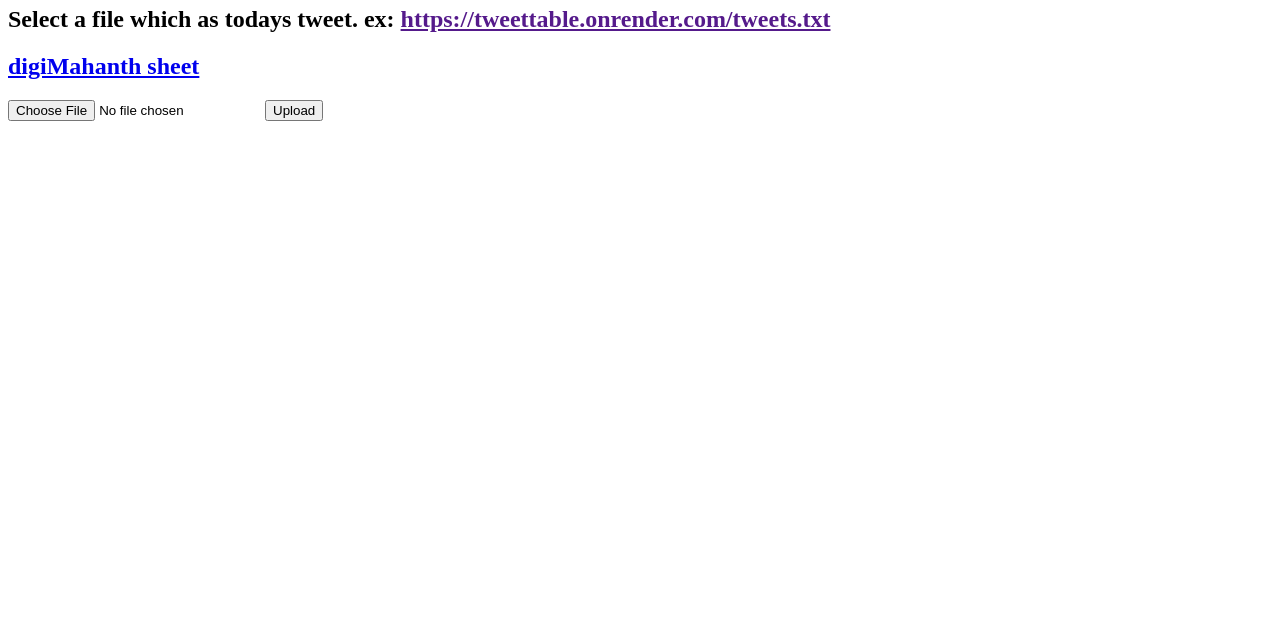
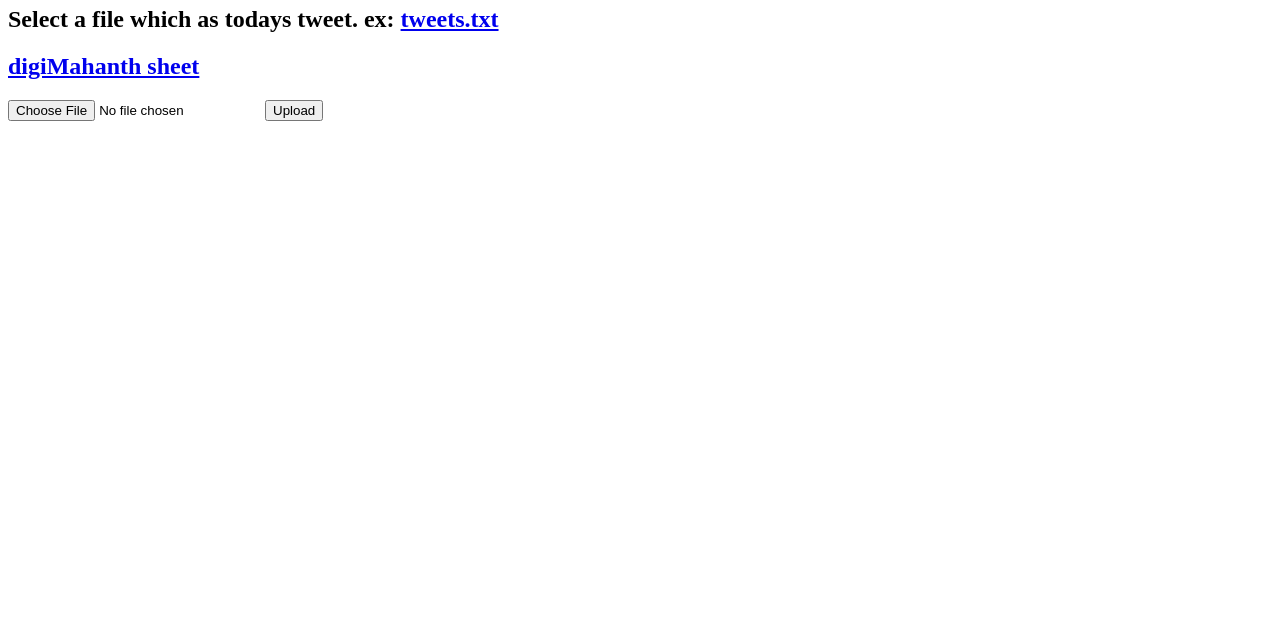
Before and after one commit to aaanandan/tweetTable, a website: page public/index.html in a window 1280 px wide. Shown: the part 169-800 px from the top of the page. Drawn offline with Linux system fonts and the light colour scheme.

Commit message:
initial commit 3

```diff
--- a/public/index.html
+++ b/public/index.html
@@ -7,7 +7,7 @@
 </head>
 <body>
     <h1>This application reads  108 tweets from the file shared makes a table format and add a sheet in digiMahanth sheet</h1> <h1>upload Tweets</h1>
-    <h2>Select a file which as todays tweet. ex:  <a href="">https://tweettable.onrender.com/tweets.txt</a></h2>
+    <h2>Select a file which as todays tweet. ex:  <a href="https://tweettable.onrender.com/tweet.txt">tweets.txt</a></h2>
     <a
     href="https://docs.google.com/spreadsheets/d/1vP5u0XYnbI5tcAIkmrr3PG4MeZ5bl-xdIIp-S62tD7Y/edit?gid=1251501015#gid=1251501015"/>
     <h2>digiMahanth sheet</h2>
```
